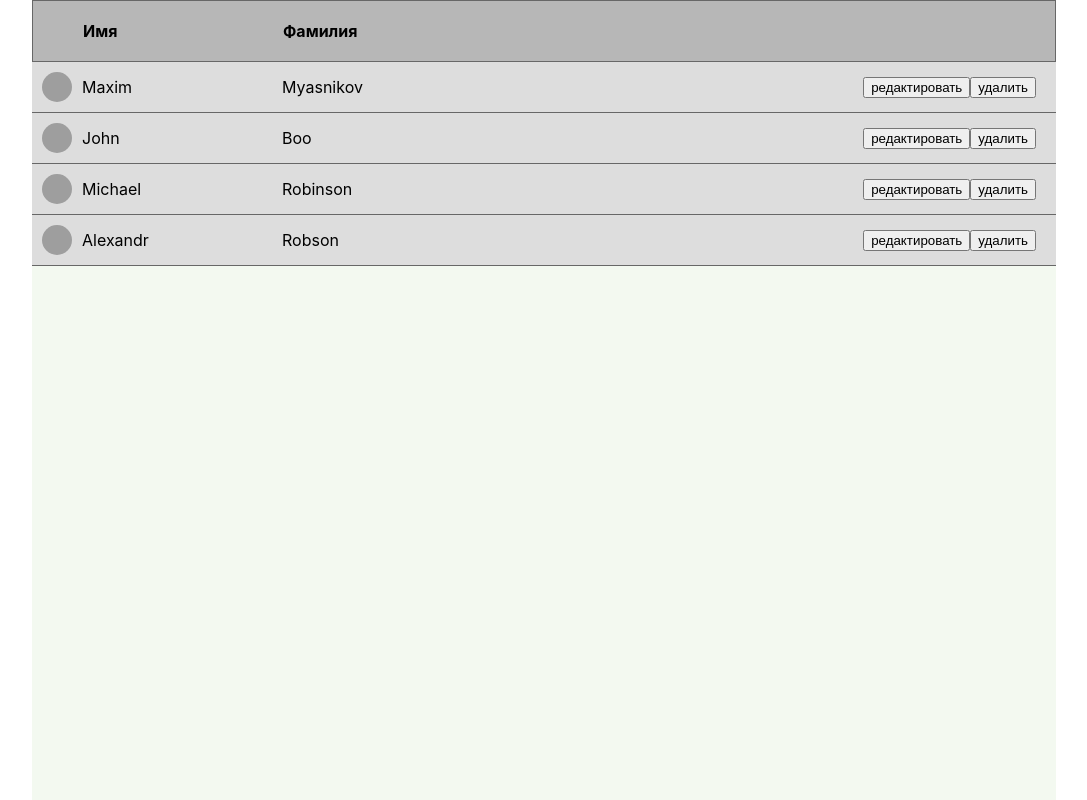
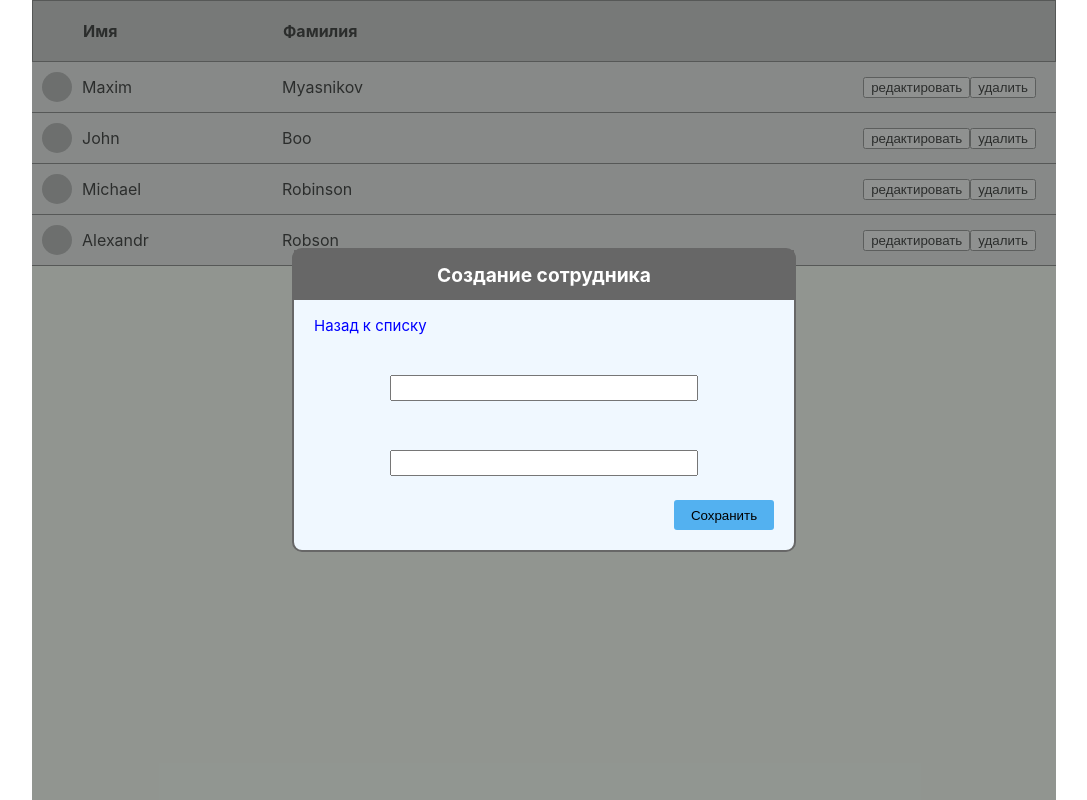
Before and after one commit to sStarkmaXx/co-worcers, a React (Create React App) app: page / in a window 1280 px wide. Shown: the whole page, without its empty margins (96-1183 px from the left). Built offline with nearby package versions, Linux system fonts and the light colour scheme; grey boxes are pictures that could not be loaded.

Commit message:
modal window

```diff
--- a/src/App.tsx
+++ b/src/App.tsx
@@ -2,6 +2,7 @@ import React, { useState } from 'react';
 import './App.css';
 import { CoWorkers } from './components/CoWorkers';
 import Header from './components/Header';
+import { ModalWindow } from './components/ModalWindow';
 
 export type coWorcerType = {
   id: number;
@@ -21,6 +22,7 @@ function App() {
     useState<Array<coWorcerType>>(initialState);
   return (
     <div className="App">
+      <ModalWindow />
       <Header />
       <CoWorkers coWorcersList={coWorcersList} />
     </div>
--- /dev/null
+++ b/src/components/ModalWindow.module.css
@@ -0,0 +1,61 @@
+.layout {
+  position: absolute;
+  display: flex;
+  justify-content: center;
+  align-items: center;
+  width: inherit;
+  height: 100vh;
+  background-color: #4b4e4d94;
+}
+.window {
+  display: flex;
+  flex-direction: column;
+  width: 500px;
+  height: 300px;
+  border-radius: 10px;
+  background-color: aliceblue;
+  border: 2px solid #676767;
+}
+.header {
+  display: flex;
+  background-color: #676767;
+  height: 50px;
+  justify-content: center;
+  align-items: center;
+  color: white;
+  font-weight: bolder;
+  font-size: larger;
+}
+.body {
+  display: flex;
+  flex-direction: column;
+  justify-content: space-around;
+  align-items: center;
+  height: 150px;
+}
+.back {
+  display: flex;
+  align-items: center;
+  height: 50px;
+  margin-left: 20px;
+  color: blue;
+  font-size: 15px;
+}
+.footer {
+  display: flex;
+  justify-content: flex-end;
+  padding-right: 20px;
+  height: 50px;
+}
+.footer button {
+  width: 100px;
+  height: 30px;
+  background-color: rgb(83, 177, 240);
+  border: none;
+  border-radius: 3px;
+}
+input {
+  width: 300px;
+  height: 20px;
+  outline: none;
+}
--- /dev/null
+++ b/src/components/ModalWindow.tsx
@@ -0,0 +1,19 @@
+import css from './ModalWindow.module.css';
+
+export const ModalWindow = () => {
+  return (
+    <div className={css.layout}>
+      <div className={css.window}>
+        <div className={css.header}>Создание сотрудника</div>
+        <div className={css.back}>Назад к списку</div>
+        <div className={css.body}>
+          <input type="text" />
+          <input type="text" />
+        </div>
+        <div className={css.footer}>
+          <button>Сохранить</button>
+        </div>
+      </div>
+    </div>
+  );
+};
```
